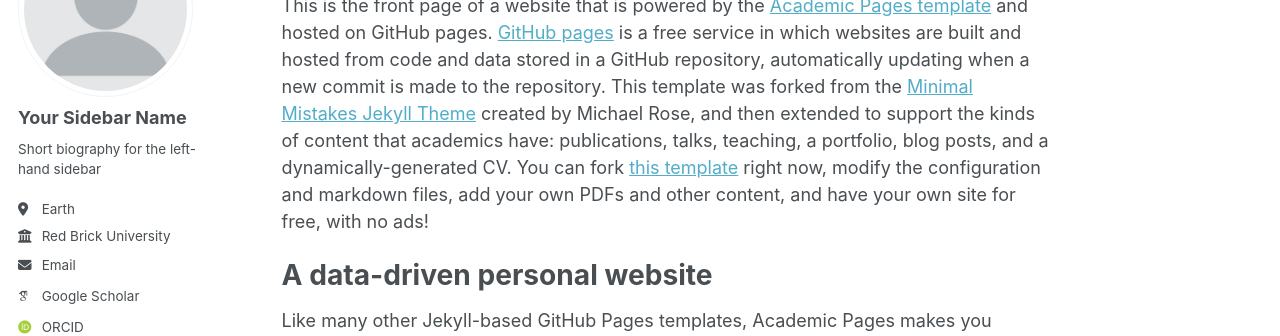
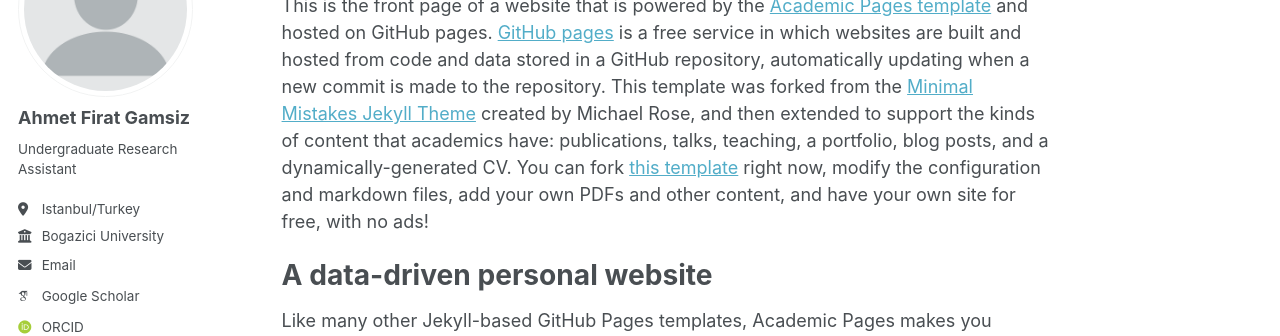
Before and after one commit to ahmetfirat23/ahmetfirat23.github.io, a Jekyll site: the page built from _pages/about.md, in a window 1280 px wide. Shown: the part 184-520 px from the top of the page. Built offline with Jekyll 4.4.1, drawn with Linux system fonts in a browser that asks for light colours; some web fonts are replaced.

Commit message:
Update _config.yml

```diff
--- a/_config.yml
+++ b/_config.yml
@@ -22,13 +22,13 @@ repository               : "academicpages/academicpages.github.io"
 author:
   # Biographic information
   avatar           : "profile.png"
-  name             : "Your Sidebar Name"
+  name             : "Ahmet Firat Gamsiz"
   pronouns         : # example: "she/her"
-  bio              : "Short biography for the left-hand sidebar"
-  location         : "Earth"
-  employer         : "Red Brick University"
+  bio              : "Undergraduate Research Assistant"
+  location         : "Istanbul/Turkey"
+  employer         : "Bogazici University"
   uri              : # URL
-  email            : "none@example.org"
+  email            : "ahmet.gamsiz@std.bogazici.edu.tr"
 
   # Academic websites
   arxiv            : # URL - Update with the correct link to your profile
```
